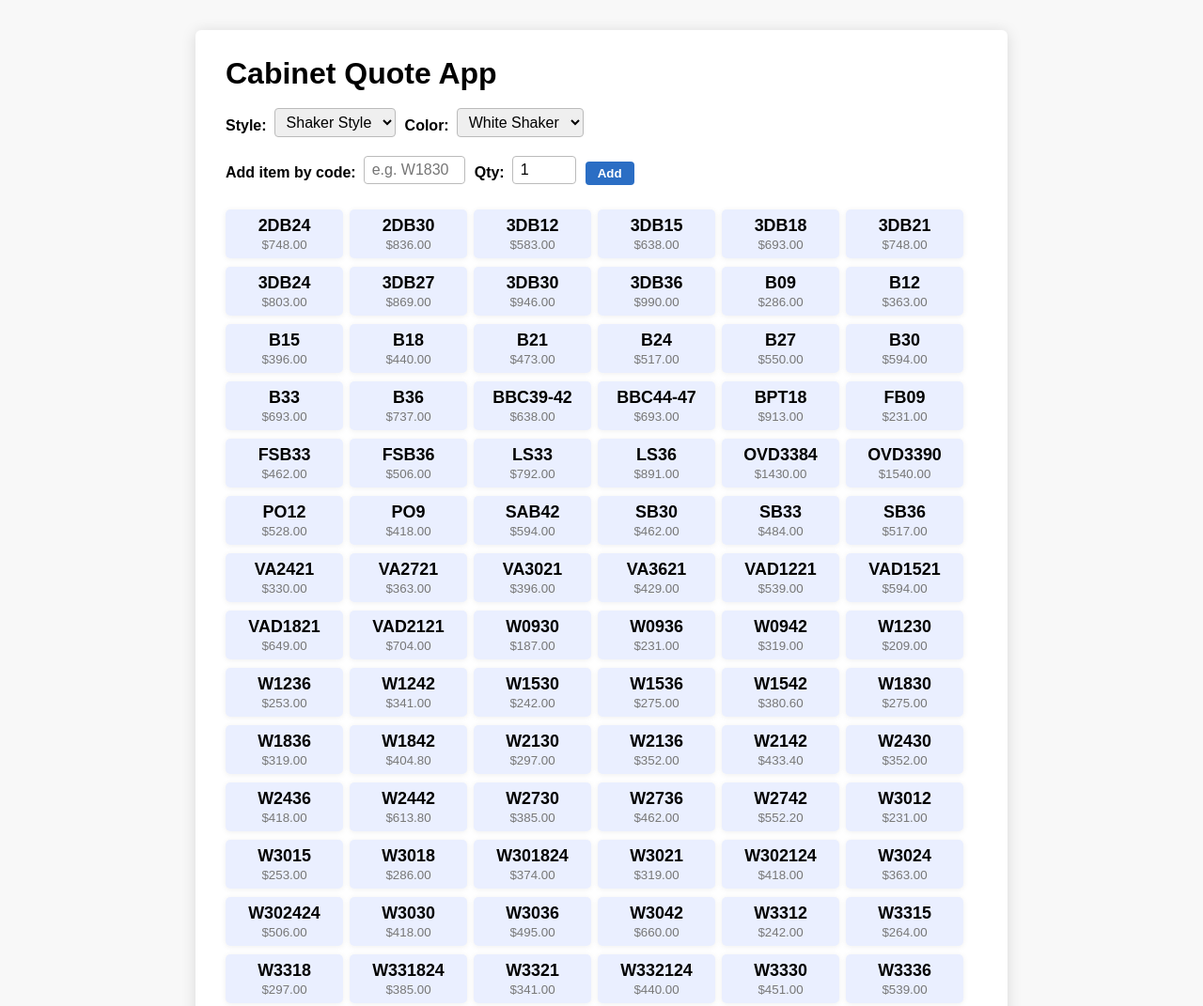
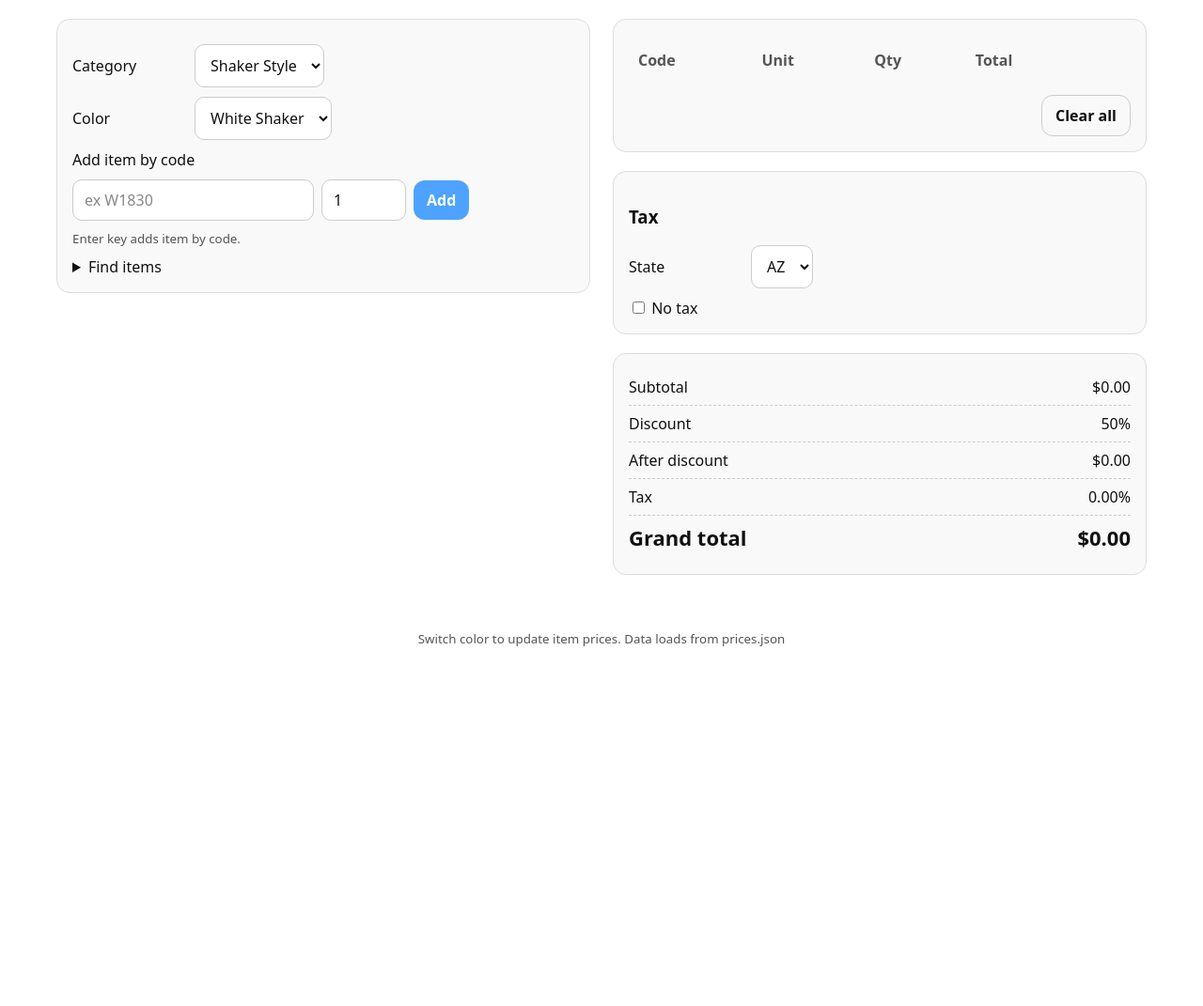
Before and after one commit to c16gxy0/cabinet_quote_app, a plain HTML site: page index.html in a window 1280 px wide. Shown: the top 1071 px of the page at 94% size. After the commit the page ends 800 px from the top, so only its background shows below. Drawn offline with nearby package versions, Linux system fonts and the light colour scheme.

Commit message:
Update index.html

```diff
--- a/index.html
+++ b/index.html
@@ -1,177 +1,102 @@
-<!DOCTYPE html>
+<!doctype html>
 <html lang="en">
   <head>
-  <meta charset="UTF-8">
-  <title>Cabinet Quote App</title>
-  <meta name="viewport" content="width=device-width, initial-scale=1">
-  <style>
-    body {
-      font-family: Arial, sans-serif;
-      background: #f8f8f8;
-      margin: 0;
-      padding: 0;
-    }
-    .container {
-      max-width: 800px;
-      margin: 32px auto 32px auto;
-      background: #fff;
-      border-radius: 6px;
-      box-shadow: 0 2px 16px #0002;
-      padding: 28px 32px 32px 32px;
-    }
-    h1 {
-      font-size: 2em;
-      margin-top: 0;
-      margin-bottom: 18px;
-    }
-    label {
-      font-weight: bold;
-      margin-right: 8px;
-    }
-    select, input[type="text"], input[type="number"] {
-      padding: 5px 8px;
-      border-radius: 4px;
-      border: 1px solid #bbb;
-      font-size: 1em;
-      margin-right: 10px;
-      margin-bottom: 6px;
-    }
-    .row {
-      display: flex;
-      flex-wrap: wrap;
-      align-items: center;
-      margin-bottom: 14px;
-    }
-    .card {
-      display: inline-block;
-      min-width: 105px;
-      margin: 7px 7px 2px 0;
-      padding: 7px 10px 6px 10px;
-      background: #eaefff;
-      border-radius: 5px;
-      box-shadow: 0 1px 6px #0001;
-      cursor: pointer;
-      text-align: center;
-      transition: box-shadow 0.2s;
-    }
-    .card:hover {
-      background: #d5e2fa;
-      box-shadow: 0 2px 12px #0002;
-    }
-    .card b {
-      font-size: 1.12em;
-      display: block;
-    }
-    .card small {
-      color: #777;
-    }
-    table {
-      border-collapse: collapse;
-      width: 100%;
-      margin-top: 12px;
-      background: #f9faff;
-    }
-    th, td {
-      border: 1px solid #bbb;
-      padding: 7px 9px;
-    }
-    th {
-      background: #eaf0fa;
-      font-size: 1.02em;
-    }
-    td input[type="number"] {
-      width: 50px;
-      text-align: right;
-    }
-    .btn {
-      padding: 5px 13px;
-      background: #2b6ec4;
-      color: #fff;
-      border: none;
-      border-radius: 4px;
-      cursor: pointer;
-      font-weight: bold;
-      margin-right: 6px;
-    }
-    .btn.danger {
-      background: #c43a3a;
-    }
-    .btn:active {
-      background: #224488;
-    }
-    #results {
-      margin-top: 10px;
-    }
-    #exportButtons {
-      margin: 1.4em 0 0.6em 0;
-    }
-    #exportButtons button {
-      margin-right: 9px;
-      margin-bottom: 2px;
-    }
-    @media (max-width:600px) {
-      .container { padding: 8px; }
-      .row { flex-direction: column; align-items: flex-start; }
-      .card { width: 99%; min-width: unset;}
-      table { font-size: 0.98em; }
-    }
-  </style>
+    <meta charset="utf-8" />
+    <meta name="viewport" content="width=device-width, initial-scale=1"/>
+    <title>Cabinet Quote</title>
+    <link rel="stylesheet" href="styles.css"/>
   </head>
   <body>
-  <div class="container">
-    <h1>Cabinet Quote App</h1>
+    <div class="wrap grid-2col">
+      <!-- Left side: selection and picking controls -->
+      <div class="left-panel">
+        <section class="panel">
           <div class="row">
-      <label for="categorySelect">Style:</label>
+            <label for="categorySelect">Category</label>
             <select id="categorySelect"></select>
-      <label for="colorSelect">Color:</label>
+          </div>
+          <div class="row">
+            <label for="colorSelect">Color</label>
             <select id="colorSelect"></select>
           </div>
           <div class="row">
-      <label>Add item by code:</label>
-      <input id="codeInput" type="text" placeholder="e.g. W1830" autocomplete="off" style="width:90px;">
-      <label for="qtyInput">Qty:</label>
-      <input id="qtyInput" type="number" min="1" value="1" style="width:50px;">
-      <button class="btn" id="addBtn">Add</button>
+            <label for="codeInput">Add item by code</label>
+            <div class="hstack">
+              <input id="codeInput" placeholder="ex W1830" />
+              <input id="qtyInput" type="number" min="1" value="1" style="width:90px"/>
+              <button id="addBtn" class="btn">Add</button>
             </div>
-    <div id="results"></div>
-    <h2 style="margin-top:2em;">Cart</h2>
+            <small id="codeHelp" class="muted">
+              Enter key adds item by code.
+            </small>
+          </div>
+          <div class="row">
+            <details>
+              <summary>Find items</summary>
+              <div id="results" class="results"></div>
+            </details>
+          </div>
+        </section>
+      </div>
+      <!-- Right side: picked items, tax, total etc -->
+      <div class="right-panel">
+        <section class="panel">
           <table id="itemsTable">
             <thead>
               <tr>
-          <th>Code<br><small>Color</small></th>
-          <th>Unit Price</th>
+                <th>Code</th>
+                <th>Unit</th>
                 <th>Qty</th>
-          <th>Amount</th>
+                <th>Total</th>
                 <th></th>
               </tr>
             </thead>
-      <tbody id="cart-body">
-      </tbody>
+            <tbody id="cart-body"></tbody>
           </table>
-    <div class="row" style="margin-top:20px;">
-      <label for="locationSelect">Location:</label>
+          <div class="tableActions">
+            <button id="clearBtn" class="btn ghost">Clear all</button>
+          </div>
+        </section>
+        <section class="panel">
+          <h3>Tax</h3>
+          <div class="row">
+            <label for="locationSelect">State</label>
             <select id="locationSelect"></select>
-      <label style="margin-left:15px;"><input type="checkbox" id="noTaxChk"> No Tax</label>
-      <button class="btn danger" id="clearBtn">Clear Cart</button>
           </div>
-    <div style="margin: 18px 0 0 0; font-size:1.11em;">
-      <div>Subtotal: <span id="subTotalTxt">$0.00</span></div>
-      <div>Discount: <span id="discountTxt">50%</span></div>
-      <div>After Discount: <span id="afterDiscountTxt">$0.00</span></div>
-      <div>Tax Rate: <span id="taxRateTxt">0.00%</span></div>
-      <div style="font-size:1.22em; font-weight:bold; margin-top:10px;">Grand Total: <span id="grandTotalTxt">$0.00</span></div>
+          <div class="row">
+            <label>
+              <input type="checkbox" id="noTaxChk" />
+              No tax
+            </label>
           </div>
-    <div id="exportButtons">
-      <button id="exportTextBtn">Export as Text</button>
-      <button id="exportWordBtn">Export as Word</button>
-      <button id="exportPdfBtn">Export as PDF</button>
+        </section>
+        <section class="panel totals">
+          <div class="line">
+            <span>Subtotal</span>
+            <span id="subTotalTxt">$0.00</span>
           </div>
-    <p style="color:#aaa; font-size:0.95em; margin-top:20px;">
-      &copy; 2025 Cabinet Quote App
-    </p>
+          <div class="line">
+            <span>Discount</span>
+            <span id="discountTxt">50%</span>
           </div>
-  <!-- jsPDF for PDF export -->
-  <script src="https://cdnjs.cloudflare.com/ajax/libs/jspdf/2.5.1/jspdf.umd.min.js"></script>
+          <div class="line">
+            <span>After discount</span>
+            <span id="afterDiscountTxt">$0.00</span>
+          </div>
+          <div class="line">
+            <span>Tax</span>
+            <span id="taxRateTxt">0.00%</span>
+          </div>
+          <div class="line grand">
+            <span>Grand total</span>
+            <span id="grandTotalTxt">$0.00</span>
+          </div>
+        </section>
+      </div>
+    </div>
+    <footer class="muted center" style="margin-top:16px">
+      <small>Switch color to update item prices. Data loads from prices.json</small>
+    </footer>
     <script src="app.js"></script>
   </body>
 </html>
```
Lines whose indentation alone changed are shown as unchanged.
